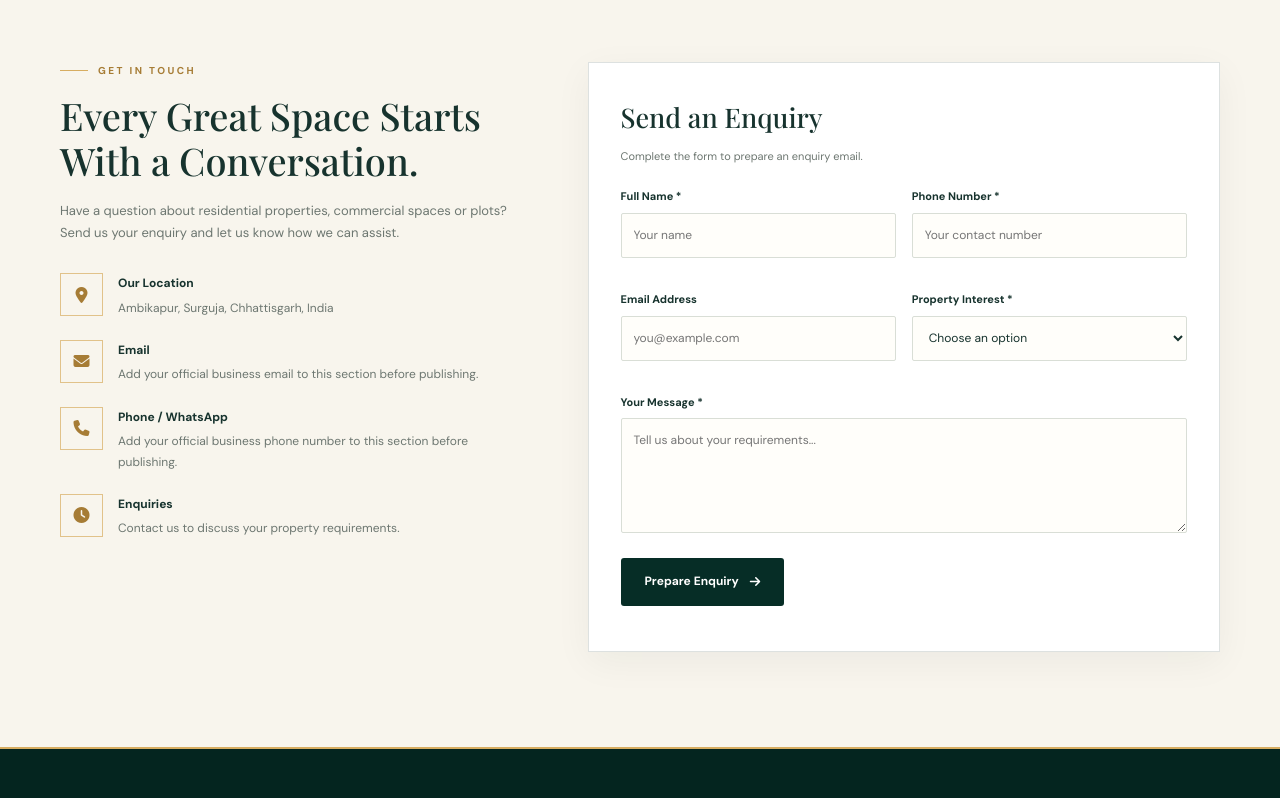
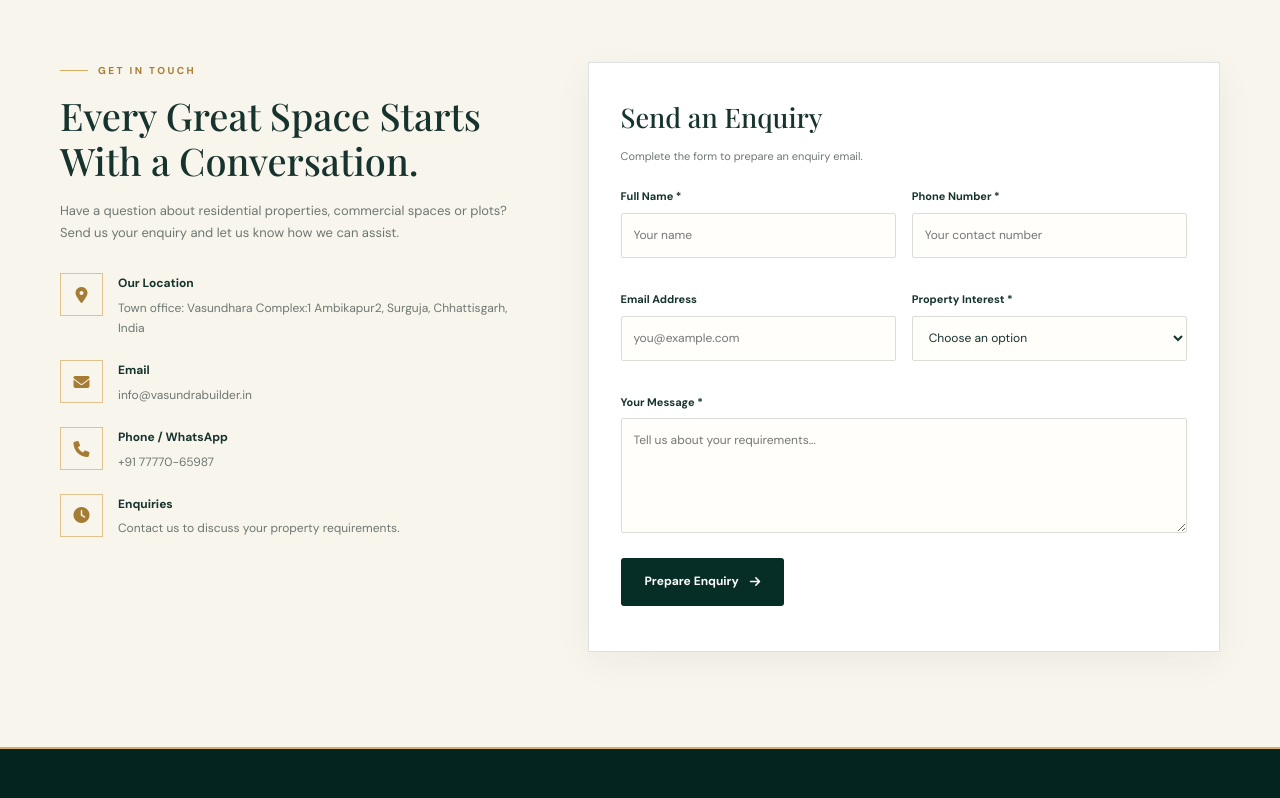
Before and after one commit to vasundharabuilderambika/home, a plain HTML site: page index.html in a window 1280 px wide. Shown: the part 5646-6444 px from the top of the page. Drawn offline with nearby package versions, Linux system fonts and the light colour scheme; a web font is replaced by a local one.

Commit message:
Update index.html

```diff
--- a/index.html
+++ b/index.html
@@ -2050,7 +2050,7 @@
             <i class="fa-solid fa-location-dot"></i>
             <div>
               <h3>Our Location</h3>
-              <p>Ambikapur, Surguja, Chhattisgarh, India</p>
+              <p> Town office: Vasundhara Complex:1 Ambikapur2, Surguja, Chhattisgarh, India</p>
             </div>
           </div>
 
@@ -2059,8 +2059,7 @@
             <div>
               <h3>Email</h3>
               <p>
-                Add your official business email to this section
-                before publishing.
+                info@vasundrabuilder.in
               </p>
             </div>
           </div>
@@ -2070,8 +2069,7 @@
             <div>
               <h3>Phone / WhatsApp</h3>
               <p>
-                Add your official business phone number to this
-                section before publishing.
+                +91 77770-65987
               </p>
             </div>
           </div>
@@ -2322,7 +2320,7 @@
       IMPORTANT:
       Replace the placeholder below with your real business email.
     */
-    const BUSINESS_EMAIL = "YOUR_EMAIL@example.com";
+    const BUSINESS_EMAIL = "info@vasundrabuilders.in";
 
     document.getElementById("contactForm").addEventListener("submit", function (event) {
       event.preventDefault();
```
